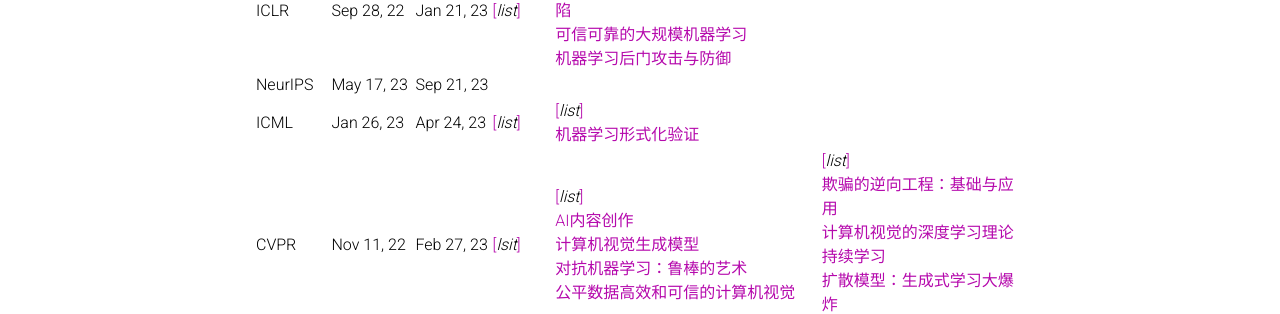
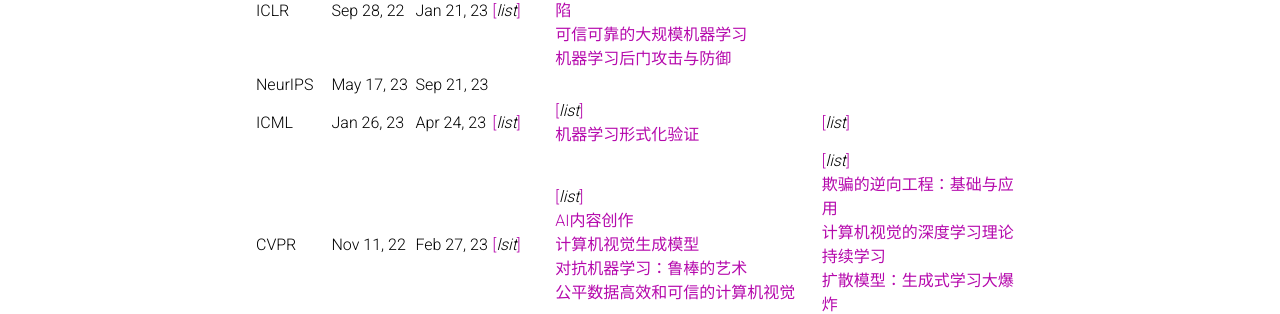
Before and after one commit to ByeRose/ByeRose.github.io, a Jekyll site: the page built from _posts/2023-05-11-人工智能顶会Paper&Workshop&Tutorial.md, in a window 1280 px wide and 900 px high. Shown: the part 369-683 px from the top of the window. Built offline with Jekyll 4.4.1, drawn with Linux system fonts in a browser that asks for light colours; comment, search, counter and statistics services are not loaded; a style sheet for code colours, icons or effects is not loaded.

Commit message:
Update 2023-05-11-人工智能顶会Paper&Workshop&Tutorial.md

```diff
--- a/_posts/2023-05-11-人工智能顶会Paper&Workshop&Tutorial.md
+++ b/_posts/2023-05-11-人工智能顶会Paper&Workshop&Tutorial.md
@@ -13,7 +13,7 @@
 | --- | --- | --- | --- | --- | --- |
 | ICLR      | Sep 28, 22      | Jan 21, 23 |[[*list*]](https://iclr.cc/virtual/2023/papers.html) | [[*list*]](https://iclr.cc/virtual/2023/events/workshop) <br>[可信机器学习中有限数据和计算的缺陷](https://sites.google.com/view/trustml-unlimited/home)<br> [可信可靠的大规模机器学习](https://rtml-iclr2023.github.io/) <br> [机器学习后门攻击与防御](https://iclr23-bands.github.io/)| |
 | NeurIPS   | May 17, 23       | Sep 21, 23  |  |  |  |
-| ICML      | Jan 26, 23      | Apr 24, 23 |[[*list*]](https://icml.cc/virtual/2023/papers.html) | [[*list*]](https://icml.cc/virtual/2023/events/workshop) <br> [机器学习形式化验证](https://www.ml-verification.com/)|  |
+| ICML      | Jan 26, 23      | Apr 24, 23 |[[*list*]](https://icml.cc/virtual/2023/papers.html) | [[*list*]](https://icml.cc/virtual/2023/events/workshop) <br> [机器学习形式化验证](https://www.ml-verification.com/)| [[*list*]](https://icml.cc/virtual/2023/events/tutorial) |
 | CVPR      |  Nov 11, 22     | Feb 27, 23 | [[*lsit*]](https://cvpr2023.thecvf.com/Conferences/2023/AcceptedPapers) | [[*list*]](https://cvpr2023.thecvf.com/Conferences/2023/workshop-list)<br> [AI内容创作](https://ai4cc.net/) <br> [计算机视觉生成模型](https://generative-vision.github.io/workshop-CVPR-23/) <br> [对抗机器学习：鲁棒的艺术](https://robustart.github.io/) <br> [公平数据高效和可信的计算机视觉](https://fadetrcv.github.io/2023/)| [[*list*]](https://cvpr2023.thecvf.com/Conferences/2023/tutorial-list)<br> [欺骗的逆向工程：基础与应用](https://sites.google.com/view/cvpr2023red)<br>[计算机视觉的深度学习理论](https://dl-theory.github.io/)<br>[持续学习](https://sites.google.com/view/clvision2023)<br>[扩散模型：生成式学习大爆炸](https://cvpr2023-tutorial-diffusion-models.github.io/)<br>[理解和解释视觉注意力](https://all-things-vits.github.io/atv/) |
 | ICCV      |March 8, 23       | July 13, 23 |  | [[*lsit*]](https://iccv2023.thecvf.com/list.of.accepted.workshops-363300-4-31-33.php) |  |
 | ACL       |Dec 15, 22       | May 1, 23 |  | [[*list*]](https://2023.aclweb.org/program/workshops/)<br>[可信的自然语言处理](https://trustnlpworkshop.github.io/) | [[*list*]](https://2023.aclweb.org/program/tutorials/) |
```
